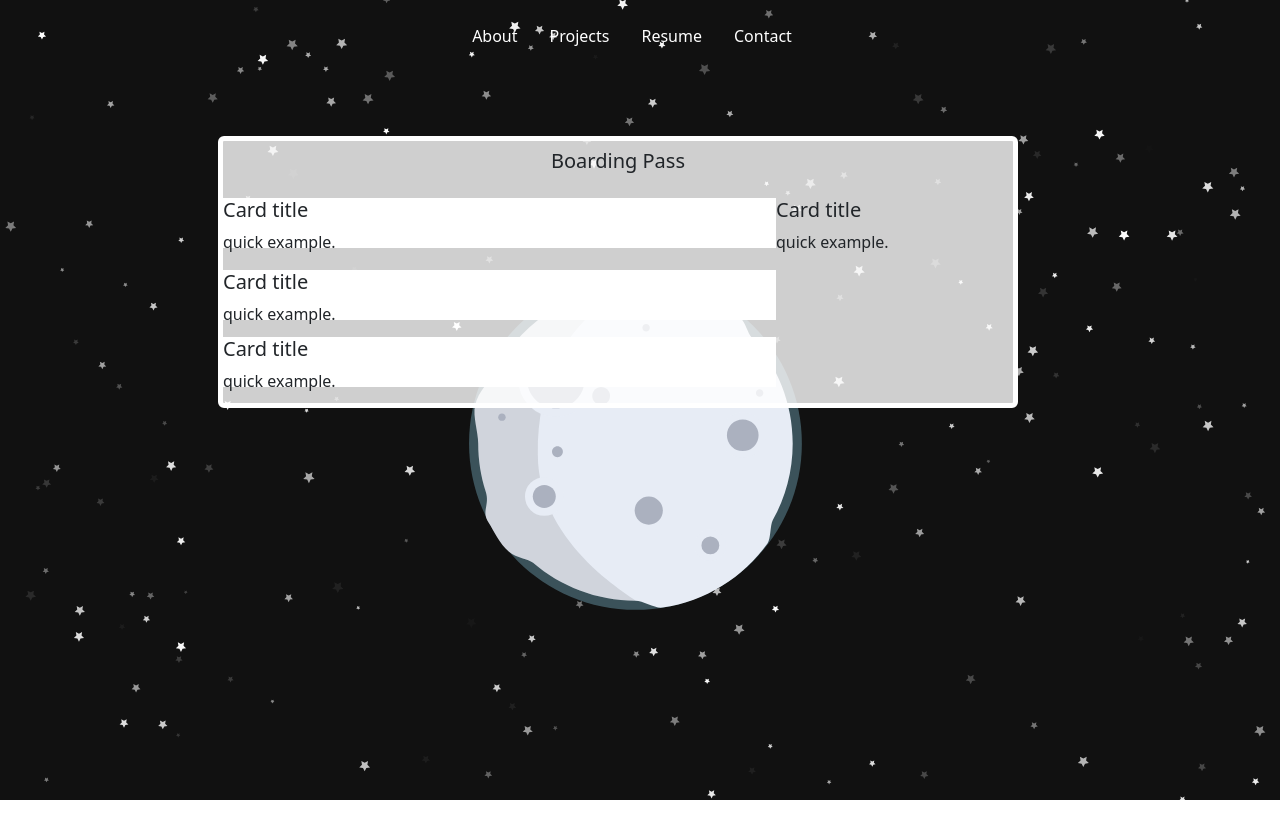
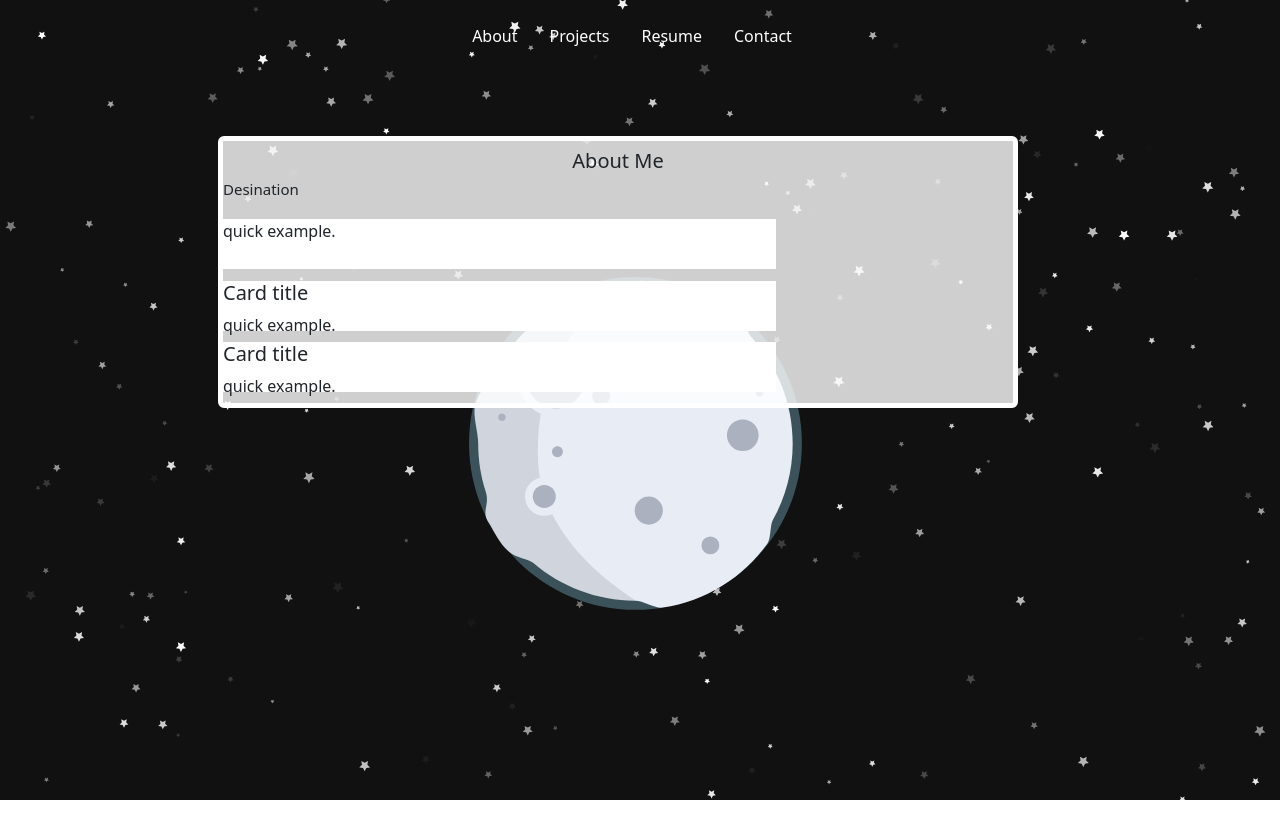
Before and after one commit to JesusGonzalez05/Portfolio-Jesus-Gonzalez, a React (Create React App) app: page /AboutMe in a window 1280 px wide. Shown: the top 838 px of the page. Built offline with nearby package versions, Linux system fonts and the light colour scheme.

Commit message:
editing boarding pass.

```diff
--- a/src/App.css
+++ b/src/App.css
@@ -86,8 +86,13 @@ flex-direction: row;
 justify-content: center;
 }
 .boarding{
-  flex-basis: 100%;
-
+height: 20px;
+flex-basis: 100%;
+}
+.destination{
+height: 20px;
+font-size: 15px;
+flex-basis: 70%;
 }
 .planets-name{
 height: 50px;
--- a/src/pages/About.js
+++ b/src/pages/About.js
@@ -9,18 +9,16 @@ const About = () => {
     <div id="boarding-container" className="container mt-md-5 mx-md-5 mt-xs-5 mx-xs-5">
       <div id="boarding-pass" className="card" >
         <div className="boarding text-center mt-2">
-          <h5 className="card-title">Boarding Pass</h5>
+          <h5 className="card-title">About Me</h5>
         </div>
 
+{/* destination name and text */}
+          <h5 className="destination">Desination</h5>
           <div className="planets-name">
-            <h5 className="card-title">Card title</h5>
             <p className="card-text"> quick example.</p>
           </div>
 
-          <div className="">
-            <h5 className="card-title">Card title</h5>
-            <p className="card-text"> quick example.</p>
-          </div>
+
 
           <div className="about-me">
             <h5 className="card-title">Card title</h5>
```
